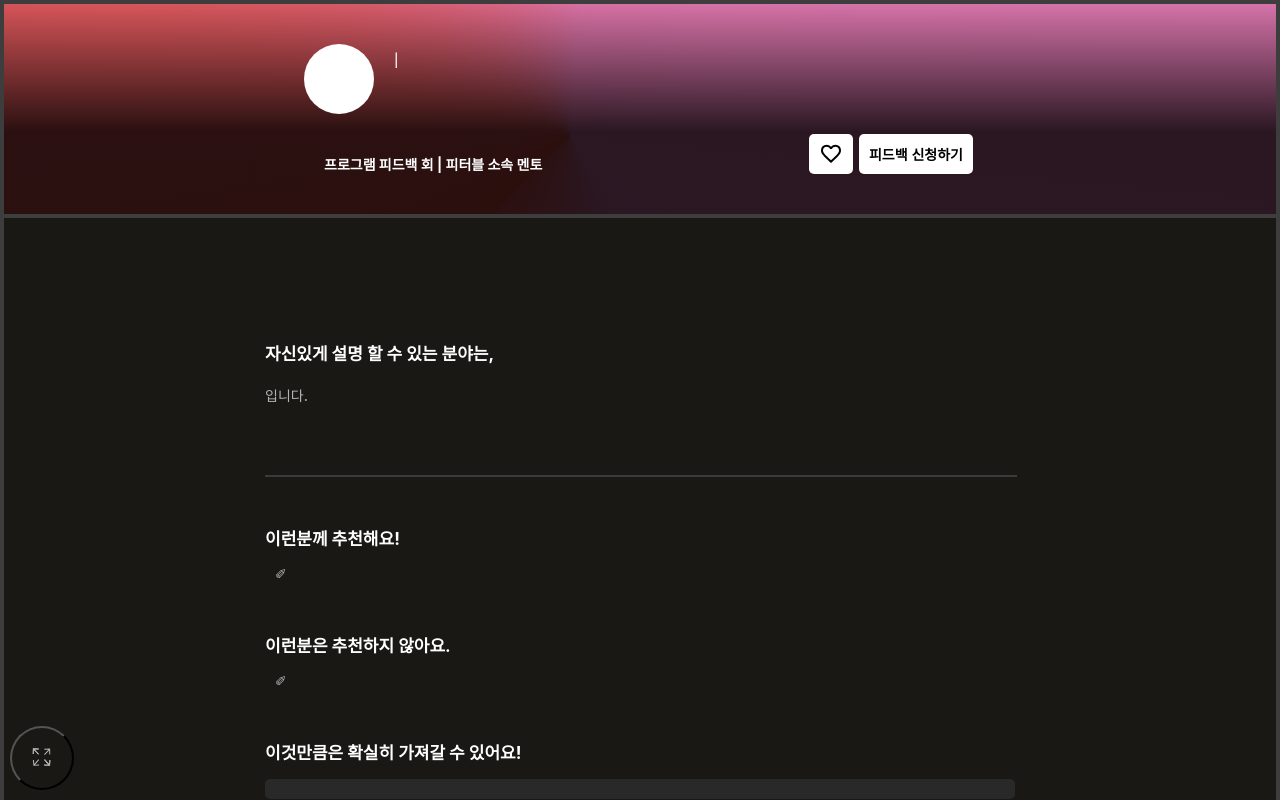
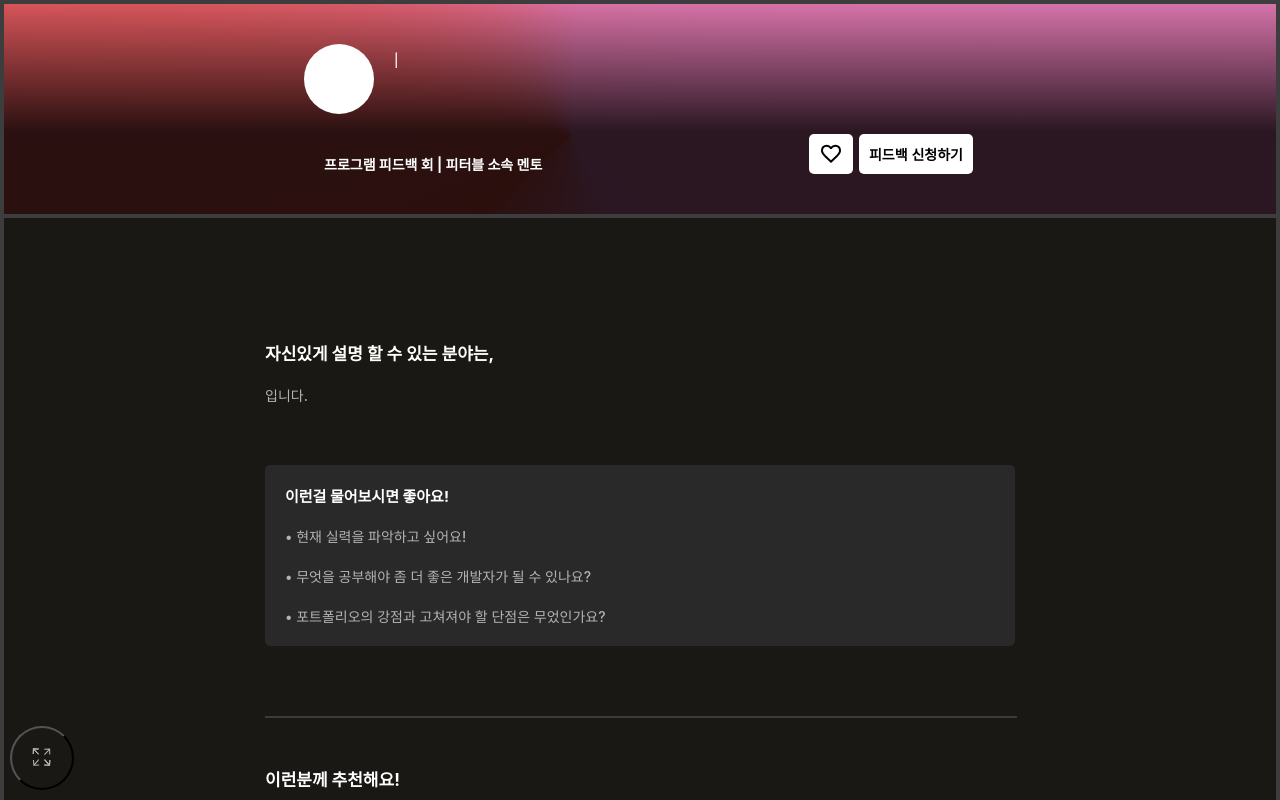
Before and after one commit to wonny-won/fitable_react, a React (Create React App) app: page /program/1 in a window 1280 px wide. Built offline with nearby package versions, Linux system fonts and the light colour scheme.

Commit message:
멘토 페이지 큰 UI 완성

```diff
--- a/src/components/molecule/Review/styled.ts
+++ b/src/components/molecule/Review/styled.ts
@@ -23,7 +23,7 @@ export const ReviewSynthesis = styled.div`
 
 export const ReviewerName = styled.div`
     font-size: 16px;
-    font-weight: 600;
+    font-weight: 800;
     color: #fff;
     padding: 0 10px;
 `
--- a/src/components/organism/sections/programMento/mainMentoInfoSection.tsx
+++ b/src/components/organism/sections/programMento/mainMentoInfoSection.tsx
@@ -2,6 +2,7 @@ import Tag from 'components/atom/tag/tag';
 import * as S from '../../../commonStyle'
 import * as PS from './styled'
 import ReviewCard from 'components/molecule/Review/reviewCard';
+import { RecommandSection } from './utils';
 
 interface DataProp {
     data?:{
@@ -14,7 +15,7 @@ interface DataProp {
         notRecomandfor:string;
         benefit:string;
         review:{
-            id:number;
+            id: number;
             name:string;
             star:number,
             desc:string;
@@ -42,19 +43,29 @@ export default function MainMentoInfoSection(props:DataProp){
                     }
                 </PS.TagWrap>
 
+                <PS.TxtWrap {...{margin:'30px 0'}}>
+                    <PS.Text1 {...{color:'#fff',padding:'10px'}}> 이런걸 물어보시면 좋아요! </PS.Text1>
+                    <PS.NormalTxt {...{padding:'10px'}}> • 현재 실력을 파악하고 싶어요! </PS.NormalTxt>
+                    <PS.NormalTxt {...{padding:'10px'}}> • 무엇을 공부해야 좀 더 좋은 개발자가 될 수 있나요? </PS.NormalTxt>
+                    <PS.NormalTxt {...{padding:'10px'}}> • 포트폴리오의 강점과 고쳐져야 할 단점은 무었인가요? </PS.NormalTxt>
+                </PS.TxtWrap>
+
+
                 <PS.Line/>
 
                 {/* 추천 / 비추천 대상 및 혜택 part mini section */}
-                <PS.MiniSectionTitle>이런분께 추천해요!</PS.MiniSectionTitle>
-                <PS.NormalTxt {...{padding:'15px 0px 10px 10px'}}> ✐ {data?.recommandfor} </PS.NormalTxt>
-
-                <PS.MiniSectionTitle>이런분은 추천하지 않아요.</PS.MiniSectionTitle>
-                <PS.NormalTxt {...{padding:'15px 0px 10px 10px'}}> ✐ {data?.notRecomandfor} </PS.NormalTxt>
-
-                <PS.MiniSectionTitle>이것만큼은 확실히 가져갈 수 있어요!</PS.MiniSectionTitle>
-                <PS.TxtWrap>
-                    <PS.NormalTxt> {data?.benefit} </PS.NormalTxt>
-                </PS.TxtWrap>
+                {
+                    RecommandSection.map((item:any,idx:any)=>{
+                        const dataType:'recommandfor' | 'notRecomandfor' |  'benefit' =  item.data
+                        return (
+                        <>
+                            <PS.MiniSectionTitle>{item.title}</PS.MiniSectionTitle>
+                            <PS.TxtWrap>
+                                <PS.NormalTxt {...{padding:'15px 0px 10px 10px'}}> ✐ {data?.[dataType]} </PS.NormalTxt>
+                            </PS.TxtWrap>
+                        </>
+                    )})
+                }
 
                 <PS.Line/>
 
@@ -66,7 +77,6 @@ export default function MainMentoInfoSection(props:DataProp){
                     ))
                 }
             </PS.ContentsWrap>
-
         </S.SectionWrapper>
     )
 }
--- a/src/components/organism/sections/programMento/styled.ts
+++ b/src/components/organism/sections/programMento/styled.ts
@@ -5,6 +5,8 @@ import styled from "@emotion/styled";
 ************************************************************************/
 interface StyleProp {
     padding?: string
+    color?:string;
+    margin?: string;
 }
 
 /************************************************************************/
@@ -55,9 +57,11 @@ export const Line = styled.hr`
     padding: ${(props)=>(props.padding && props.padding)};
  `
 
- export const Text1 = styled.div`
+ export const Text1 = styled.div<StyleProp>`
     font-size: 15px;
     font-weight: 700;
+    color: ${(props)=>(props.color && props.color)};
+    padding: ${(props)=>(props.padding && props.padding)};
  `
  export const Text2 = styled.div`
     font-size: 14px;
@@ -94,9 +98,12 @@ export const TagWrap = styled.div`
     padding: 10px 0px;
     display: flex;
 `
-export const TxtWrap = styled.div`
+export const ExplainWrap = styled.div`
+
+`
+export const TxtWrap = styled.div<StyleProp>`
     padding: 10px;
     background-color: #292929;
     border-radius: 5px;
-    margin: 15px 0px 10px 0px;
+    margin: ${(props)=>(props.margin? props.margin : '15px 0px 10px 0px')};
 `
--- a/src/components/organism/sections/programMento/utils.ts
+++ b/src/components/organism/sections/programMento/utils.ts
@@ -1,5 +1,31 @@
 import { useState } from "react"
+/********************************************************************
+ * UI 관련 utils
+ ********************************************************************/
+export interface RecommandSectionType {
+    title : string;
+    data : string;
+}
 
+export const RecommandSection:RecommandSectionType[] = [
+    {
+        title:'이런분께 추천해요!',
+        data: 'recommandfor'
+    },
+    {
+        title:'이런분은 추천하지 않아요.',
+        data: 'notRecomandfor'
+    },
+    {
+        title:'이것만은 확실히 가져갈 수 있어요!',
+        data: 'benefit'
+    },
+]
+
+
+/********************************************************************
+ * local hooks
+ ********************************************************************/
 /**
  * mento 보관함 저장 핸들러 함수
  *
```
